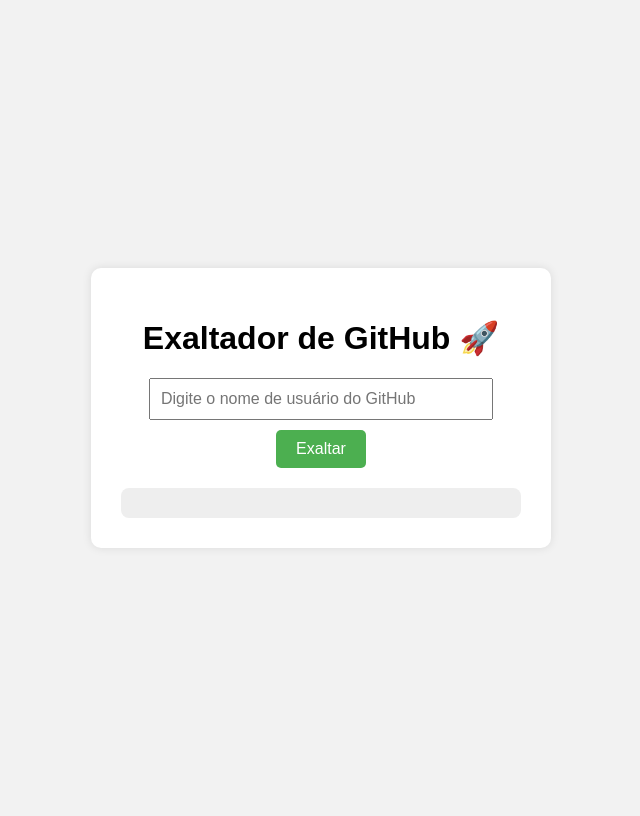
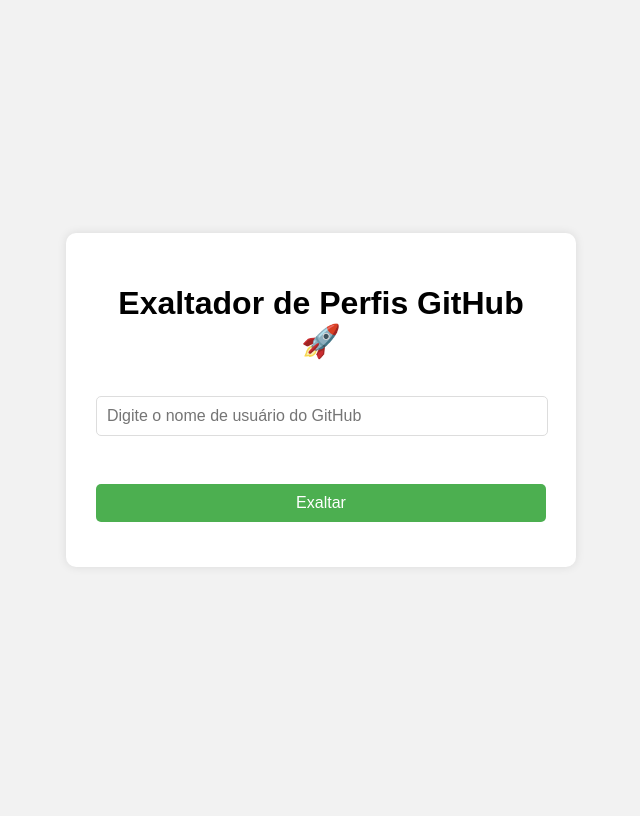
Before and after one commit to AdsonDiass/Exaltador-GitHub, a FastAPI app: page / in a window 1280 px wide. Shown: the whole page, without its empty margins (319-959 px from the left). After the commit the page ends 567 px from the top, so only its background shows below. Run offline with FastAPI, Linux system fonts and the light colour scheme; some libraries are stand-ins or nearby versions.

Commit message:
Update index.html

```diff
--- a/Exaltador/templates/index.html
+++ b/Exaltador/templates/index.html
@@ -4,14 +4,19 @@
     <meta charset="UTF-8">
     <title>Exaltador de GitHub</title>
     <link rel="stylesheet" href="/static/style.css">
+    <script src="https://cdnjs.cloudflare.com/ajax/libs/marked/4.0.0/marked.min.js"></script>
     <style>
+        /* Estilos base do container e input/button (melhor ter aqui ou no style.css) */
         body {
             font-family: Arial, sans-serif;
             background: #f2f2f2;
             display: flex;
             justify-content: center;
             align-items: center;
-            height: 100vh;
+            min-height: 100vh; /* Use min-height para permitir rolagem se o conteúdo for longo */
+            margin: 0;
+            padding: 20px;
+            box-sizing: border-box;
         }
 
         .container {
@@ -19,15 +24,20 @@
             padding: 30px;
             border-radius: 10px;
             box-shadow: 0 0 10px rgba(0,0,0,0.1);
-            width: 400px;
+            width: 100%;
+            max-width: 450px; /* Aumentado para o cartão caber melhor */
             text-align: center;
+            display: flex;
+            flex-direction: column;
+            gap: 15px; /* Adicionado espaçamento entre os elementos */
         }
 
         input {
-            width: 80%;
+            width: calc(100% - 20px); /* Ajuste para padding */
             padding: 10px;
             font-size: 16px;
-            margin-bottom: 10px;
+            border: 1px solid #ddd;
+            border-radius: 5px;
         }
 
         button {
@@ -38,79 +48,90 @@
             font-size: 16px;
             cursor: pointer;
             border-radius: 5px;
+            transition: background-color 0.3s ease;
+        }
+
+        button:hover {
+            background-color: #45a049;
         }
 
         button:disabled {
             background-color: #888;
+            cursor: not-allowed;
         }
 
+        /* O #resultado será o container para o .github-highlight.
+           Remova estilos que conflitem com .github-highlight. */
         #resultado {
-            margin-top: 20px;
-            white-space: pre-wrap;
+            margin-top: 0; /* O .github-highlight já tem margin-top */
+            white-space: normal; /* Permite que o texto quebre linhas normalmente */
             text-align: left;
-            background: #eee;
-            padding: 15px;
-            border-radius: 8px;
-            max-height: 300px;
-            overflow-y: auto;
+            background: none; /* REMOVIDO: Deixe o .github-highlight definir o fundo */
+            padding: 0; /* REMOVIDO: Deixe o .github-highlight definir o padding */
+            border-radius: 0; /* REMOVIDO: Deixe o .github-highlight definir o border-radius */
+            max-height: none; /* REMOVIDO: Permite que o cartão se expanda */
+            overflow-y: visible; /* REMOVIDO: Permite que o cartão se expanda */
         }
 
-        /* Estilo adicional para o resultado */
+        /* Estilos adicionais para o resultado - ATENÇÃO AQUI */
+        /* Estes estilos estão no seu index.html mas também no style.css.
+           É melhor mantê-los APENAS no style.css para evitar conflitos.
+           Vou colocá-los aqui para que funcione com o que você me passou,
+           mas a melhor prática é ter um só lugar. */
+
         .github-highlight {
-            display: flex;
-            flex-direction: column;
-            gap: 15px;
+            /* Já definido no style.css com fundo escuro e texto claro. */
+            /* Se for sobrescrever aqui, terá que ser cuidadoso. */
+            /* Vou remover os daqui e confiar no style.css */
         }
 
         .profile-header {
-            display: flex;
-            align-items: center;
-            gap: 15px;
+            /* Já definido no style.css */
         }
 
         .avatar {
-            width: 80px;
-            border-radius: 50%;
+            /* Já definido no style.css */
         }
 
-        .username {
-            margin: 0;
+        .user-info .username {
+            /* Já definido no style.css */
         }
 
-        .subtitle {
-            margin: 0;
-            font-size: 14px;
-            color: gray;
+        .user-info .subtitle {
+            /* Já definido no style.css */
         }
 
         .highlight-body {
-            background-color: white;
+            /* Este é o mais importante para o texto do Gemini */
+            background-color: white; /* Você quer fundo branco para o texto */
             padding: 10px;
             border-radius: 8px;
+            color: #333; /* MUDE AQUI: Cor do texto escuro para fundo branco */
+        }
+
+        .highlight-body p { /* Estilo para parágrafos dentro do corpo */
+            margin: 1rem 0;
+            line-height: 1.6;
+            font-size: 1.05rem;
+            color: #333; /* MUDE AQUI: Garante que parágrafos sejam escuros */
         }
 
         .cta-footer {
-            display: flex;
-            justify-content: space-between;
-            align-items: center;
+            /* Já definido no style.css */
         }
 
         .github-btn {
-            text-decoration: none;
-            color: white;
-            background-color: #333;
-            padding: 5px 10px;
-            border-radius: 5px;
+            /* Já definido no style.css */
         }
 
         .stars {
-            font-size: 20px;
+            /* Já definido no style.css */
         }
     </style>
 </head>
 <body>
     <div class="container">
-        <h1>Exaltador de GitHub 🚀</h1>
+        <h1>Exaltador de Perfis GitHub 🚀</h1>
         <input type="text" id="githubUser" placeholder="Digite o nome de usuário do GitHub">
         <br>
         <button id="btn" onclick="exaltar()">Exaltar</button>
@@ -124,14 +145,14 @@
             const btn = document.getElementById("btn");
 
             if (!user) {
-                resultado.innerText = "⚠️ Digite um usuário do GitHub.";
+                resultado.innerHTML = "⚠️ Digite um usuário do GitHub.";
                 return;
             }
 
             // Feedback visual
             btn.disabled = true;
             btn.innerText = "Exaltando...";
-            resultado.innerText = "🔄 Buscando dados do GitHub...";
+            resultado.innerHTML = "🔄 Buscando dados do GitHub...";
 
             try {
                 // Buscar dados do GitHub
@@ -149,10 +170,15 @@
                     headers: {
                         "Content-Type": "application/json"
                     },
-                    body: JSON.stringify({ texto: perfil.name || perfil.login })
+                    // Mantenha 'perfil.login' aqui para evitar o erro de usuário não encontrado no GitHub
+                    body: JSON.stringify({ texto: perfil.login })
                 });
 
                 const data = await resposta.json();
+
+                // Processa o texto do Gemini com marked.js
+                const exaltedText = data.resposta;
+                const htmlContent = marked.parse(exaltedText); // Converte Markdown para HTML
 
                 resultado.innerHTML = `
                     <div class="github-highlight">
@@ -164,8 +190,7 @@
                             </div>
                         </div>
                         <div class="highlight-body">
-                            <p>${data.resposta}</p>
-                        </div>
+                            ${htmlContent} </div>
                         <div class="cta-footer">
                             <a href="https://github.com/${perfil.login}" target="_blank" class="github-btn">
                                 🔗 Ver Perfil no GitHub
```
